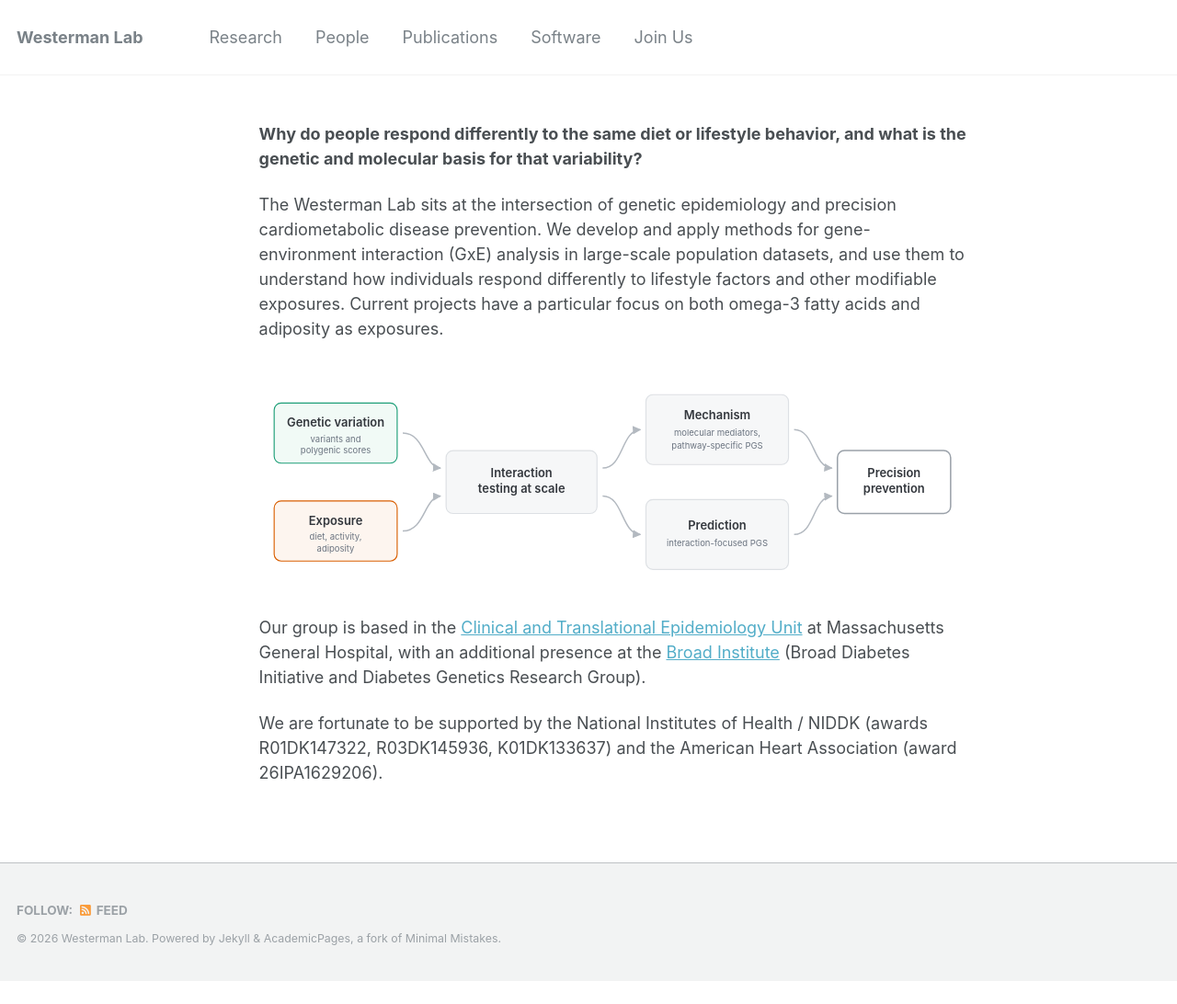
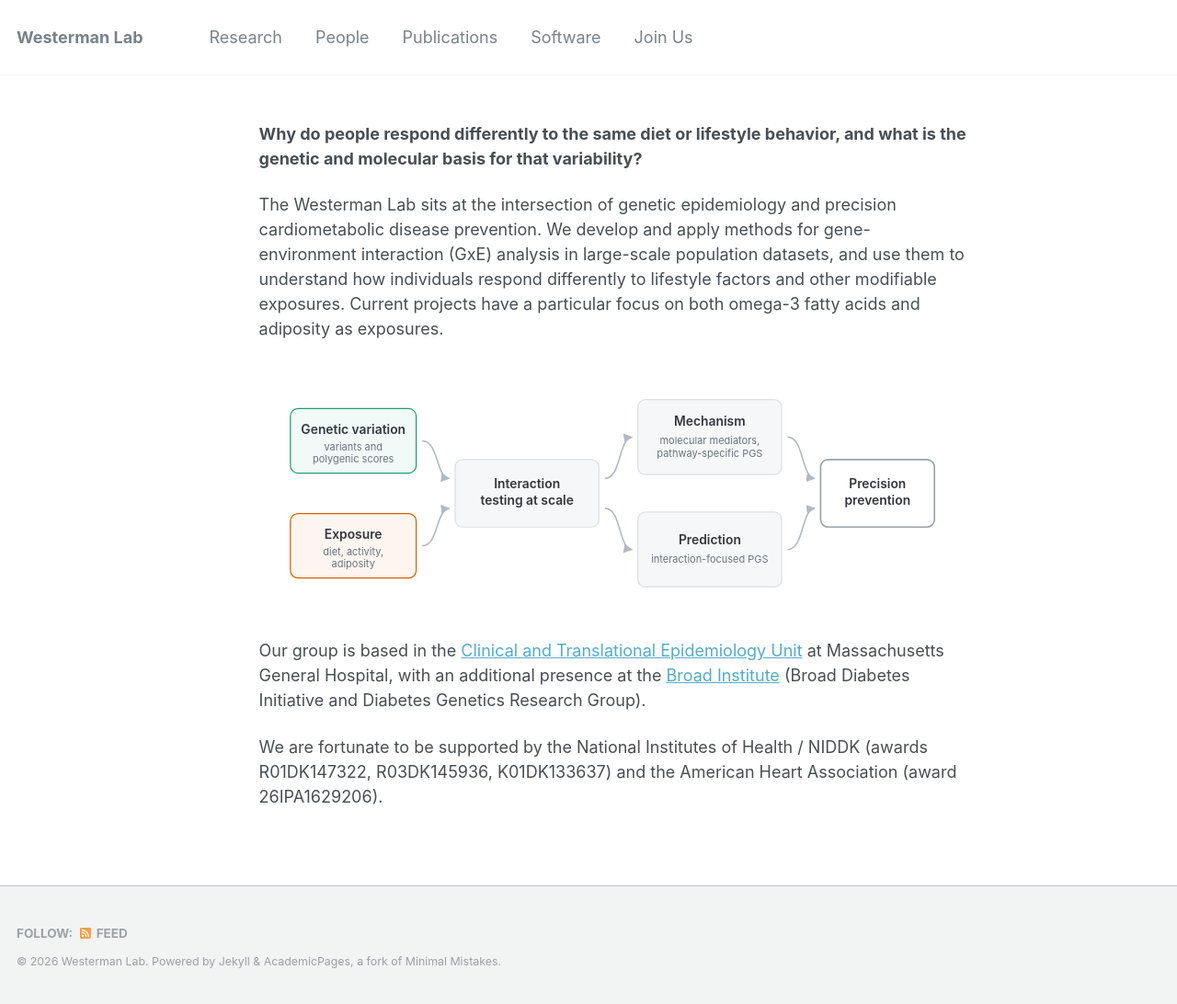
Before and after one commit to westerman-lab/westerman-lab.github.io, a Jekyll site: the page built from _pages/home.md, in a window 1280 px wide. Shown: the whole page at 92% size. Built offline with Jekyll 4.4.1, drawn with Linux system fonts in a browser that asks for light colours; before the commit the page ends 1067 px from its top, so only the background shows below that.

Commit message:
Keep the pipeline figure legible on narrow screens
Compress the figure's horizontal gaps so the same content fits in a narrower
viewBox, enlarge the sub-labels, and wrap the image in a horizontally
scrollable container with a minimum width. On a phone the figure now scrolls
instead of shrinking its labels to a few pixels, and the page itself does not
scroll sideways.

```diff
--- a/_pages/home.md
+++ b/_pages/home.md
@@ -12,9 +12,13 @@ redirect_from:
 
 The Westerman Lab sits at the intersection of genetic epidemiology and precision cardiometabolic disease prevention. We develop and apply methods for gene-environment interaction (GxE) analysis in large-scale population datasets, and use them to understand how individuals respond differently to lifestyle factors and other modifiable exposures. Current projects have a particular focus on both omega-3 fatty acids and adiposity as exposures.
 
-<p align="center">
-<img src='/images/lab_pipeline.svg' alt='Genetic variation and a modifiable exposure feed into genome-wide interaction testing at biobank scale; results branch into mechanism and prediction, which together support precision prevention.' style='width:100%; max-width:760px;'>
+<!-- A wide left-to-right figure cannot reflow, so on narrow screens it scrolls
+     inside this wrapper rather than shrinking its labels into illegibility. -->
+<div style="overflow-x:auto; -webkit-overflow-scrolling:touch; margin:1.5em 0;">
+<p align="center" style="margin:0;">
+<img src='/images/lab_pipeline.svg' alt='Genetic variation and a modifiable exposure feed into interaction testing at scale; results branch into mechanism and prediction, which together support precision prevention.' style='width:100%; min-width:560px; max-width:720px;'>
 </p>
+</div>
 
 Our group is based in the [Clinical and Translational Epidemiology Unit](https://www.massgeneral.org/medicine/cteu) at Massachusetts General Hospital, with an additional presence at the [Broad Institute](https://www.broadinstitute.org/) (Broad Diabetes Initiative and Diabetes Genetics Research Group).
 
```
Also changed, not shown: images/lab_pipeline.svg.
